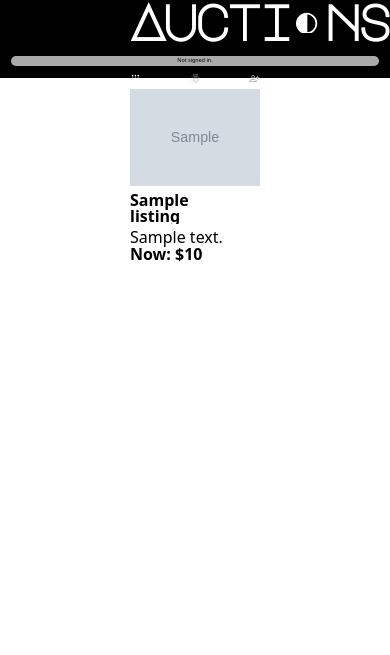
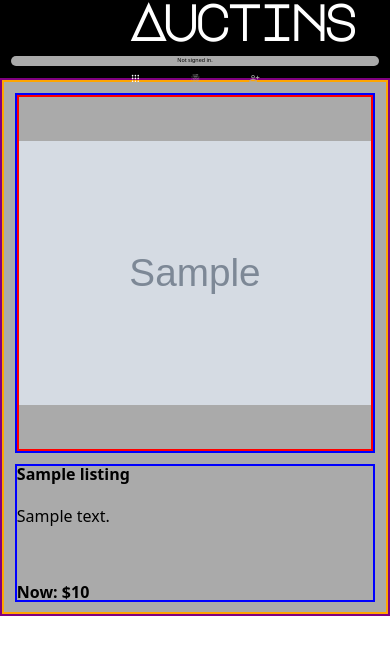
Before and after one commit to PrackSoft/commerce, a Django app: page / in a window 390 px wide. Shown: the top 655 px of the page. Run offline with Django 3.2, Linux system fonts and the light colour scheme; tables that the repository leaves empty hold one stand-in row (values such as "Sample post"); grey boxes marked "Sample" are stand-in pictures; some libraries are stand-ins or nearby versions.

Commit message:
Fix: adjust Index responsiveness for cards and grid

```diff
--- a/auctions/static/auctions/styles.css
+++ b/auctions/static/auctions/styles.css
@@ -33,8 +33,11 @@ html, body {
 
 ul { list-style: none; }
 a { text-decoration: none; color: inherit; }
-img, svg { display: block; height: 66.666vw; margin-left: auto; margin-right: auto; }
-
+img, svg {
+    display: block;
+    max-width: 100%;
+    height: auto;
+}
 ::placeholder {
     color: var(--color-primary);
     opacity: .5;
@@ -167,15 +170,7 @@ header .isotype-icon-size {
 /* ------------------------------
                 MAIN
    ------------------------------ */
-/* Login | Register */
-.container {
-    display: flex;
-    justify-content:center;
-    width: 100vw;
-    height: 38vw;
 
-    border: 0 solid purple;
-}
 
 .middle-col {
     width: 33.333vw;
@@ -255,73 +250,99 @@ input:-webkit-autofill:focus {
 }
 
 
-/* INDEX LISTINGS */
-.index-listings-grid {
+/* INDEX */
+main {
     display: grid;
-    grid-template-columns: 1fr 1fr 1fr;
-    box-sizing: border-box;
-    border: 0 solid red;
+    grid-template-columns: repeat(auto-fill, minmax(21.3124rem, 1fr));
+    width: 100%;
+
+    border: 2px solid purple;
 }
 
-.index-listings-link:hover,
-.index-listings-link:focus,
-.index-listings-link:visited,
-.index-listings-link:active { text-decoration: none; }
+.index-link:hover,
+.index-link:focus,
+.index-link:visited,
+.index-link:active { text-decoration: none; }
 
-.index-listings-container {
+.index-card {
     display: flex;
     flex-direction: column;
-    justify-content: space-between;
+    justify-content: flex-start;
     width: auto;
-    height: 50vw;
-    background-color: var(--color-quaternary);
     padding: 2.777vw;
-    border: 0 solid orange;
+    gap: 2.777vw;
+    background-color: var(--color-tertiary);
+
+    border: 2px solid orange;
 }
-.index-listings-container:hover { background-color: var(--color-tertiary); }
+.index-card:hover { background-color: var(--color-tertiary); }
 
-.index-listings-container img {
+.index-box-image {
     width: 100%;
-    height: 25vw;
-    object-fit: cover;
-    display: block;
-    margin-bottom: 0;
+    aspect-ratio: 1 / 1;
+
+    border: 2px solid blue;
 }
 
-.index-listings-title {
+.index-box-image img {
+    object-fit: contain;
+    margin-bottom: 0;
+    box-sizing: border-box;
+
+    border: 2px solid red;
+}
+
+.index-box-description {
+    display: flex;
+    flex-direction: column;
+    width: 100%;
+    gap: .5rem;
+
+    border: 2px solid blue;
+}
+
+.index-title {
     display: -webkit-box;
     -webkit-box-orient: vertical;
     -webkit-line-clamp: 2;
     overflow: hidden;
-    width: 27.779vw;
+    width: auto;
+    height: 2.1rem;
     font-weight: 600;
-    border: 0 solid blue;
+
+    border: 0 solid red;
 }
 
-.index-listings-description {
+.index-box-text {
     display: -webkit-box;
     -webkit-box-orient: vertical;
     -webkit-line-clamp: 4;
     overflow: hidden;
-    width: 27.779vw;
     font-weight: 200;
-    height: 5.331vw;
-    border: 0 solid blue;
+    width: auto;
+    height: 4.1rem;
+
+    border: 0 solid red;
+}
+.index-text-justify {
+    text-align: justify;
+    text-justify: inter-word;
+    hyphens: auto;
 }
 
-.clase-justificada { text-align: justify; text-justify: inter-word; hyphens: auto; }
-.listing-price {
+.index-price {
     display: flex;
     align-items: flex-end;
     font-weight: 600;
     color: var(--color-primary);
-    height: 1.777vw;
-    border: 0 solid blue;
+    height: 1.15rem;
+
+    border: 0 solid red;
 }
 
 /* GRID RESPONSIVO LISTINGS */
-@media (max-width: 62rem) { .index-listings-grid { grid-template-columns: repeat(2, 1fr); } }
-@media (max-width: 48rem) { .index-listings-grid { grid-template-columns: 1fr; } }
+/*@media (max-width: 62rem) { .index-listings-grid { grid-template-columns: repeat(2, 1fr); } }
+@media (max-width: 48rem) { .index-listings-grid { grid-template-columns: 1fr; } }*/
 
 
 /* LISTING DETAIL */
--- a/auctions/templates/auctions/index.html
+++ b/auctions/templates/auctions/index.html
@@ -1,19 +1,21 @@
 {% extends "auctions/layout.html" %}
 
 {% block body %}
-<main class="container">
-    <div class="index-listings-grid">
+<main>
         {% for listing in listings %}
-        <a class="index-listings-link" href="{% url 'listing_detail' listing.id %}">
-            <div class="index-listings-container">
+        <a class="index-link" href="{% url 'listing_detail' listing.id %}">
+            <div class="index-card">
                 {% if listing.image_url %}
+                    <div class="index-box-image">
                         <img src="{{ listing.image_url }}" alt="{{ listing.title }}">
+                    </div>
                 {% endif %}
-                <h5 class="index-listings-title">{{ listing.title }}</h5>
-                <div class="index-listings-description">
-                    <p class="clase-justificada">{{ listing.description }}</p>
+                <div class="index-box-description">
+                    <h5 class="index-title">{{ listing.title }}</h5>
+                    <div class="index-box-text">
+                        <p class="index-text-justify">{{ listing.description }}</p>
                     </div>
-                <h5 class="listing-price">
+                    <h5 class="index-price">
                         {% if listing.has_bids %}
                             Now: ${{ listing.current_price }}
                         {% else %}
@@ -21,10 +23,10 @@
                         {% endif %}
                     </h5>
                 </div>
+            </div>
         </a>
         {% empty %}
             <p>No active listings at the moment.</p>
         {% endfor %}
-    </div>
 </main>
 {% endblock %}
--- a/auctions/templates/auctions/login.html
+++ b/auctions/templates/auctions/login.html
@@ -3,7 +3,7 @@
 {% block body %}
     <main class="container">
 
-        <div class="middle-col">
+        <div class="container-item">
             {% if message %}    <!-- Displays feedback messages conditionally to inform the user of errors or status updates. -->
                 <div>{{ message }}</div>
             {% endif %}
```
Lines whose indentation alone changed are shown as unchanged.
